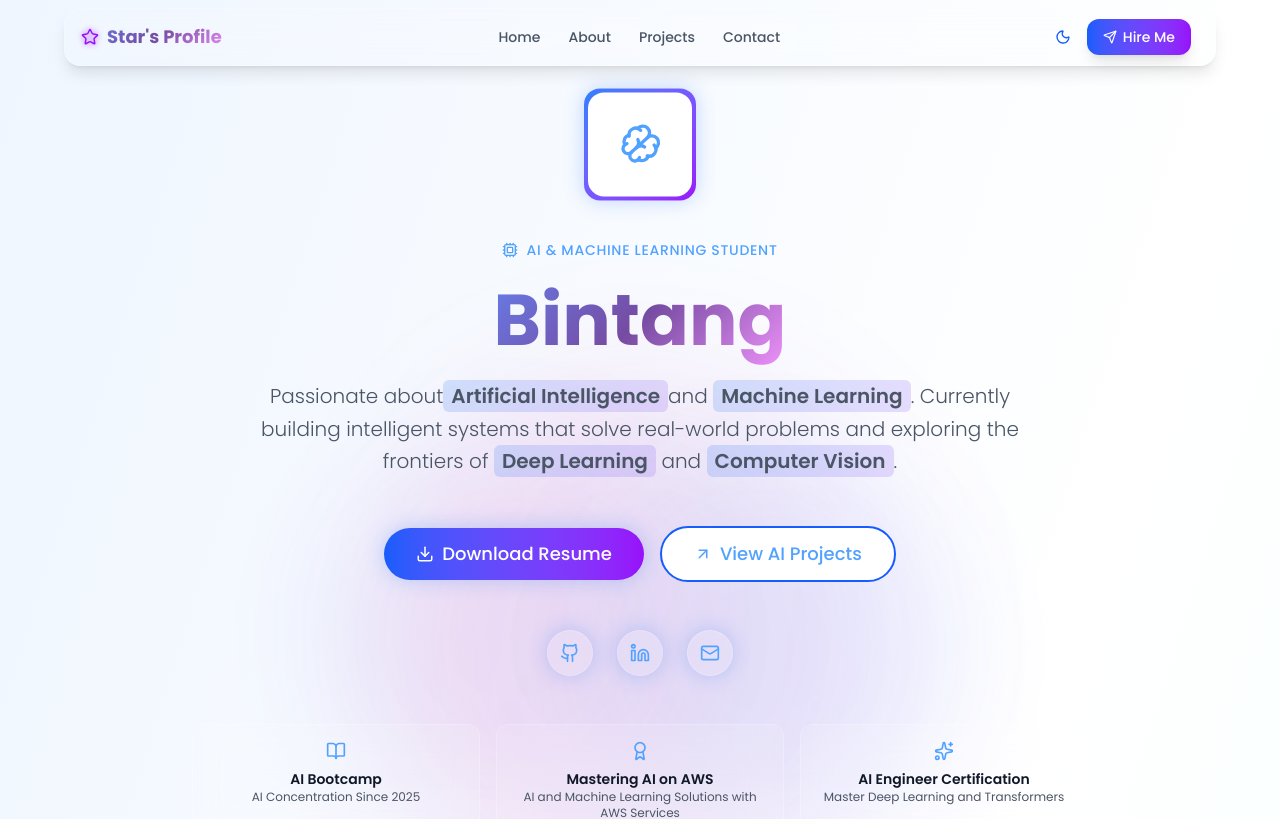
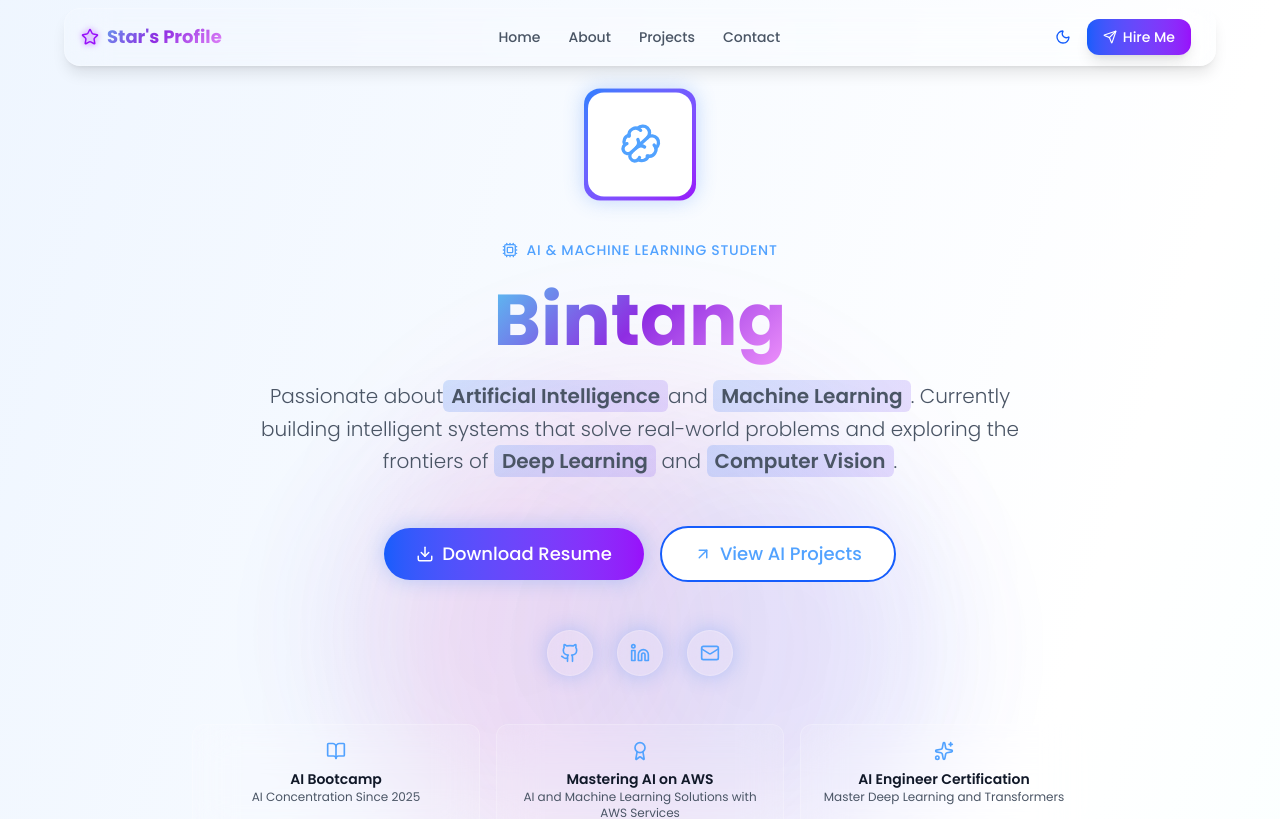
Before and after one commit to kireistar/star-s, a React (Vite) app: page / in a window 1280 px wide. Shown: the top 819 px of the page. Built offline with nearby package versions, Linux system fonts and the light colour scheme.

Commit message:
Edited: Edited ai-gradient color text

```diff
--- a/src/index.css
+++ b/src/index.css
@@ -92,7 +92,7 @@
   }
 
   .ai-gradient {
-    background: linear-gradient(135deg, #667eea 0%, #764ba2 50%, #f093fb 100%);
+    background: linear-gradient(135deg, #56ccf2 0%, #8e2de2 50%, #f093fb 100%);
     -webkit-background-clip: text;
     -webkit-text-fill-color: transparent;
     background-clip: text;
```
